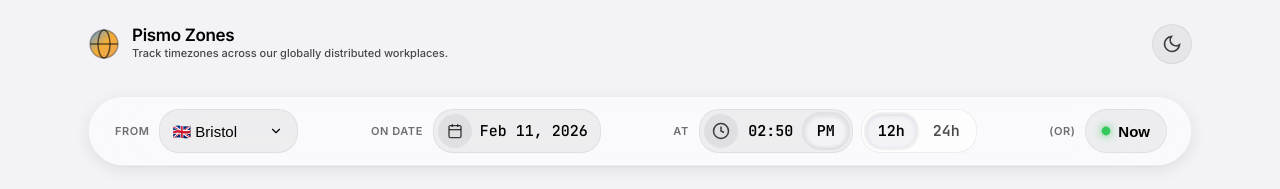
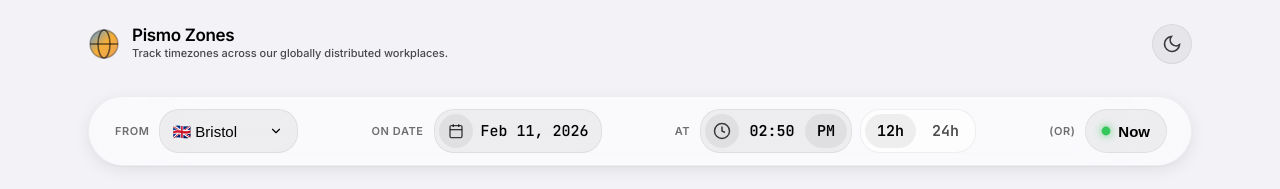
Before and after one commit to ashwingopalsamy/pismozones, a React (Vite) app: page / in a window 1280 px wide. Shown: the top 189 px of the page. Built offline with nearby package versions, Linux system fonts and the light colour scheme.

Commit message:
fix(ui): use uniform design language for toggles

```diff
--- a/src/styles/layout.css
+++ b/src/styles/layout.css
@@ -310,10 +310,9 @@ body {
   font-size: var(--text-md);
   font-weight: var(--weight-bold);
   color: var(--text-primary);
-  background: var(--bg-primary);
-  border: 1px solid var(--border-control);
-  border-radius: var(--radius-lg);
-  box-shadow: var(--shadow-active-glow);
+  background: rgba(0, 0, 0, 0.06);
+  border: none;
+  border-radius: var(--radius-full);
   height: 34px;
   padding: 0 var(--space-3);
   cursor: pointer;
@@ -322,14 +321,16 @@ body {
 }
 
 [data-theme="dark"] .input-bar__period-toggle {
-  background: var(--bg-primary);
+  background: rgba(255, 255, 255, 0.08);
 }
 
 .input-bar__period-toggle:hover {
-  background: var(--bg-primary);
-  border-color: var(--border-medium);
+  background: rgba(0, 0, 0, 0.12);
   color: var(--text-primary);
-  transform: translateY(-1px);
+}
+
+[data-theme="dark"] .input-bar__period-toggle:hover {
+  background: rgba(255, 255, 255, 0.15);
 }
 
 .input-bar__period-toggle--hidden {
@@ -435,7 +436,7 @@ body {
   font-family: var(--font-mono);
   font-weight: var(--weight-bold);
   border: none;
-  border-radius: var(--radius-lg);
+  border-radius: var(--radius-full);
   height: 100%;
   color: var(--text-tertiary);
   background: transparent;
@@ -444,8 +445,12 @@ body {
 }
 
 .input-bar__format-btn:not(:disabled):hover {
-  color: var(--text-secondary);
-  background: rgba(255, 255, 255, 0.08);
+  color: var(--text-primary);
+  background: rgba(0, 0, 0, 0.12);
+}
+
+[data-theme="dark"] .input-bar__format-btn:not(:disabled):hover {
+  background: rgba(255, 255, 255, 0.15);
 }
 
 .input-bar__format-btn:disabled {
@@ -453,9 +458,13 @@ body {
 }
 
 .input-bar__format-btn--active {
-  background: var(--bg-primary); /* Use bg-primary for clean contrast */
+  background: rgba(0, 0, 0, 0.06);
   color: var(--text-primary);
-  box-shadow: var(--shadow-active-glow);
+  box-shadow: none;
+}
+
+[data-theme="dark"] .input-bar__format-btn--active {
+  background: rgba(255, 255, 255, 0.08);
 }
 
 .main {
```
